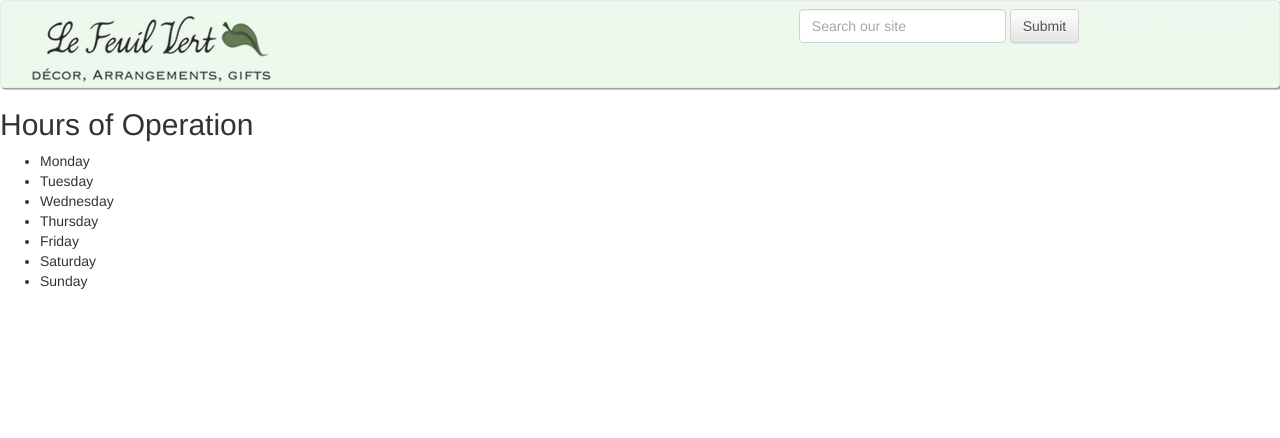
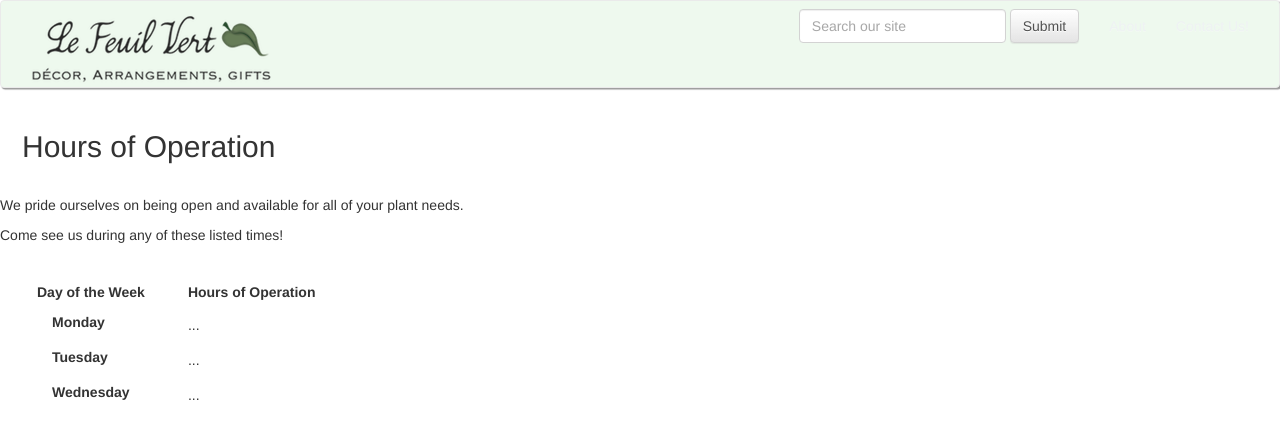
Before and after one commit to AncyentMariner/jkingswood_flowershop_ui, a plain HTML site: page index.html in a window 1280 px wide. Drawn offline with nearby package versions, Linux system fonts and the light colour scheme.

Commit message:
added table

```diff
--- a/index.css
+++ b/index.css
@@ -1,19 +1,4 @@
 /*Navbar styling*/
-
-/*.navbar-default {
-  min-height: 88px;
-}*/
-
-/*.navbar-custom {
-  background-color: #ecf8ec;
-  opacity: 0.85;
-  min-height: 88px;
-  border-color: #E7E7E7;
-  box-shadow: 1.5px 1.5px 1px #888888;
-}
-
-
-/*---------------------*/
 
 .navbar-custom {
   background-color: #ecf8ec;
@@ -88,4 +73,23 @@
   }
 }
 
-/*    */
+/* ---------- */
+
+/*table styling*/
+
+h2 {
+  padding: 22px;
+}
+
+.day-listing {
+  padding: 22px;
+}
+
+th {
+  padding: 5px 2em 5px 15px;
+}
+
+td {
+  padding: 5px 2em 5px 15px;
+}
+/* ---------- */
--- a/index.html
+++ b/index.html
@@ -63,19 +63,47 @@
 
   <h2>Hours of Operation</h2>
 
-  <div class="day-list">
-    <ul>
-      <li>Monday</li>
-      <li>Tuesday</li>
-      <li>Wednesday</li>
-      <li>Thursday</li>
-      <li>Friday</li>
-      <li>Saturday</li>
-      <li>Sunday</li>
-    </ul>
-  </div>
+  <section>
+    <p>
+      We pride ourselves on being open and available for all of your plant needs.
+    </p>
+    <p>
+      Come see us during any of these listed times!
+    </p>
+  </section>
 
+  <div class="day-listing">
+    <table>
+      <head class="header">
+        <th>Day of the Week</th>
+        <th>Hours of Operation</th>
+      </head>
+      <tr>
+        <td>
+          <label class="col-xs-12 col-md-12">Monday</label>
+        </td>
+        <td>
+          ...
+        </td>
+      </tr>
+      <tr>
+        <td>
+          <label class="col-xs-12 col-md-12">Tuesday</label>
+        </td>
+        <td>
+          ...
+        </td>
+      </tr>
+      <tr>
+        <td>
+          <label class="col-xs-12 col-md-12">Wednesday</label>
+        </td>
+        <td>
+          ...
+        </td>
+      </tr>
 
+    </table>
 </body>
 
 
```
